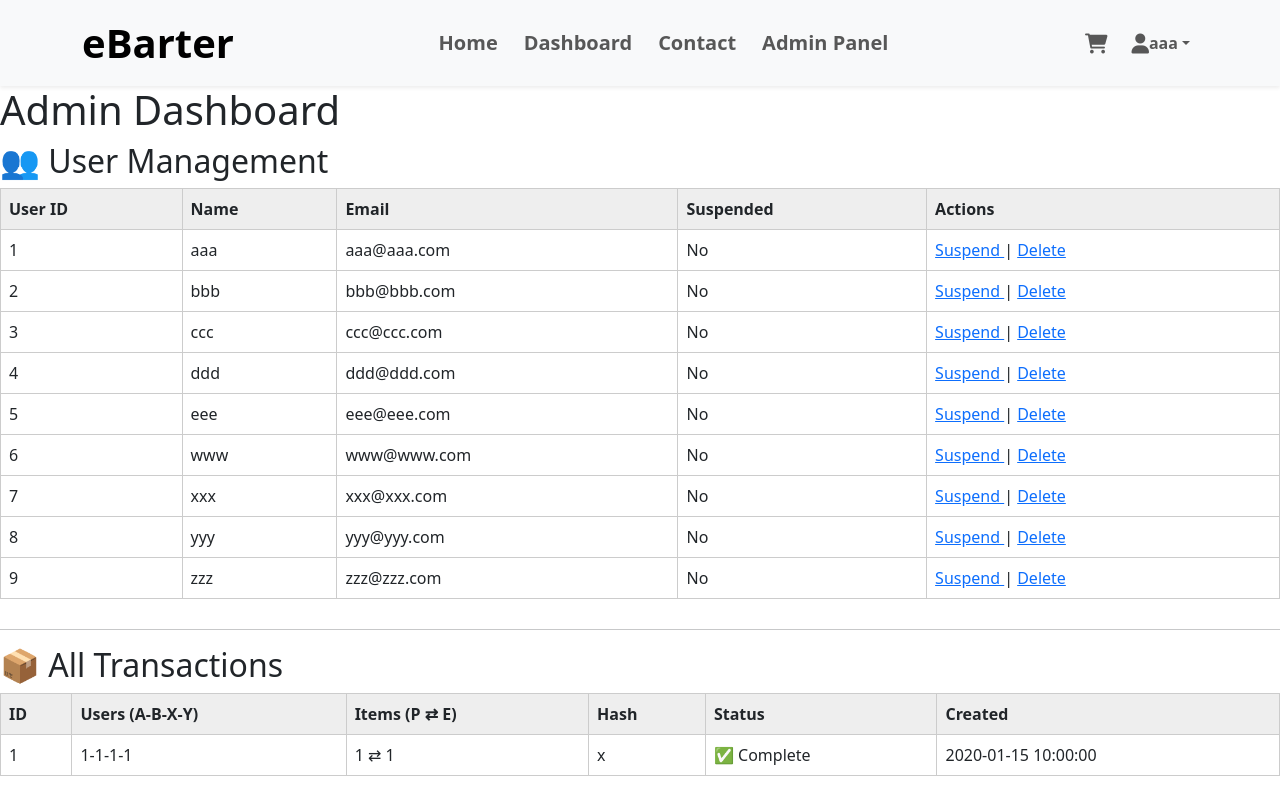
After one commit to AtonPomans/cs360_BarterDB, a PHP site: page /dashboard/admin_dashboard.php in a window 1280 px wide. The commit adds this page. Run offline with PHP 8.4, Linux system fonts and the light colour scheme; a user stored in the database is signed in; data comes from the database, SQL or seed files in the repository; both versions use the stored data as it was after the commit; tables that the repository leaves empty hold one stand-in row (values such as "Sample post").

Commit message:
Admin Panel Added

```diff
--- a/includes/header.php
+++ b/includes/header.php
@@ -1,16 +1,18 @@
-
 <?php
-session_start();
+if (session_status() !== PHP_SESSION_ACTIVE) {
+    session_start();
+}
 $loggedIn = isset($_SESSION['user_id']);
 $user_name = null;
+$isAdmin = false;
 
 if ($loggedIn) {
     include $_SERVER['DOCUMENT_ROOT'] . "/../config/database.php";
 
-    $stmt = $conn->prepare("SELECT name FROM users WHERE user_id = ?");
+    $stmt = $conn->prepare("SELECT name, is_admin FROM users WHERE user_id = ?");
     $stmt->bind_param("i", $_SESSION['user_id']);
     $stmt->execute();
-    $stmt->bind_result($user_name);
+    $stmt->bind_result($user_name, $isAdmin);
     $stmt->fetch();
     $stmt->close();
 }
@@ -54,6 +56,14 @@ if ($loggedIn) {
                     <li class="nav-item">
                         <a class="nav-link <?php echo ($activePage === 'Contact') ? 'active' : ''; ?>" href="/contact.php">Contact</a>
                     </li>
+                    <?php if ($isAdmin): ?>
+                        <li class="nav-item">
+                            <a class="nav-link <?php echo ($activePage === 'Admin') ? 'active' : ''; ?>" href="/dashboard/admin_dashboard.php">
+                                Admin Panel
+                            </a>
+                        </li>
+                    <?php endif; ?>
+
                 </ul>
 
                 <!-- Right Side Icons -->
--- /dev/null
+++ b/public/dashboard/admin_dashboard.php
@@ -0,0 +1,171 @@
+<?php
+session_start();
+$activePage = 'Admin Dashboard';
+
+include $_SERVER['DOCUMENT_ROOT'] . "/../config/database.php";
+
+// Admin access check
+if (!isset($_SESSION['user_id'])) {
+    header("Location: /auth/login.php");
+    exit();
+}
+
+// Verify admin status
+$stmt = $conn->prepare("SELECT is_admin FROM users WHERE user_id = ?");
+$stmt->bind_param("i", $_SESSION['user_id']);
+$stmt->execute();
+$stmt->bind_result($is_admin);
+$stmt->fetch();
+$stmt->close();
+
+if (!$is_admin) {
+    header("Location: /dashboard/dashboard.php");
+    exit();
+}
+
+// Handle suspend/unsuspend toggle
+if (isset($_GET['toggle_suspend'])) {
+    $uid = intval($_GET['toggle_suspend']);
+    $conn->query("UPDATE users SET is_suspended = IFNULL(1 - is_suspended, 1) WHERE user_id = $uid");
+    header("Location: admin_dashboard.php");
+    exit();
+}
+
+// Handle delete
+if ($_SERVER['REQUEST_METHOD'] === 'POST' && isset($_POST['delete_user_id'])) {
+    $uid = intval($_POST['delete_user_id']);
+    $conn->query("DELETE FROM users WHERE user_id = $uid");
+    header("Location: admin_dashboard.php");
+    exit();
+}
+
+$conn->query("ALTER TABLE users ADD COLUMN IF NOT EXISTS is_suspended BOOLEAN DEFAULT 0");
+
+include $_SERVER['DOCUMENT_ROOT'] . "/../includes/header.php";
+?>
+
+<!DOCTYPE html>
+<html>
+<head>
+    <title>Admin Dashboard</title>
+    <style>
+        table { width: 100%; border-collapse: collapse; margin-bottom: 30px; }
+        th, td { border: 1px solid #ccc; padding: 8px; text-align: left; }
+        th { cursor: pointer; background: #eee; }
+    </style>
+    <script>
+        function sortTable(n, tableID) {
+            var table = document.getElementById(tableID), switching = true, dir = "asc", switchcount = 0;
+
+            while (switching) {
+                switching = false;
+                var rows = table.rows;
+
+                for (var i = 1; i < (rows.length - 1); i++) {
+                    var x = rows[i].getElementsByTagName("TD")[n];
+                    var y = rows[i + 1].getElementsByTagName("TD")[n];
+                    var shouldSwitch = false;
+
+                    if (dir === "asc" && x.innerHTML.toLowerCase() > y.innerHTML.toLowerCase()) {
+                        shouldSwitch = true;
+                        break;
+                    } else if (dir === "desc" && x.innerHTML.toLowerCase() < y.innerHTML.toLowerCase()) {
+                        shouldSwitch = true;
+                        break;
+                    }
+                }
+
+                if (shouldSwitch) {
+                    rows[i].parentNode.insertBefore(rows[i + 1], rows[i]);
+                    switching = true;
+                    switchcount++;
+                } else if (switchcount === 0 && dir === "asc") {
+                    dir = "desc";
+                    switching = true;
+                }
+            }
+        }
+
+        function confirmDelete(uid) {
+            if (confirm("Are you sure you want to delete user ID " + uid + "?")) {
+                document.getElementById('delete_user_id').value = uid;
+                document.getElementById('deleteForm').submit();
+            }
+        }
+    </script>
+</head>
+<body>
+
+<h1>Admin Dashboard</h1>
+
+<h2>👥 User Management</h2>
+<table id="userTable">
+    <thead>
+        <tr>
+            <th onclick="sortTable(0, 'userTable')">User ID</th>
+            <th onclick="sortTable(1, 'userTable')">Name</th>
+            <th onclick="sortTable(2, 'userTable')">Email</th>
+            <th onclick="sortTable(3, 'userTable')">Suspended</th>
+            <th>Actions</th>
+        </tr>
+    </thead>
+    <tbody>
+        <?php
+        $users = $conn->query("SELECT user_id, name, email, is_suspended FROM users ORDER BY user_id");
+        while ($u = $users->fetch_assoc()):
+        ?>
+        <tr>
+            <td><?= $u['user_id'] ?></td>
+            <td><?= htmlspecialchars($u['name']) ?></td>
+            <td><?= htmlspecialchars($u['email']) ?></td>
+            <td><?= $u['is_suspended'] ? 'Yes' : 'No' ?></td>
+            <td>
+                <a href="?toggle_suspend=<?= $u['user_id'] ?>">
+                    <?= $u['is_suspended'] ? 'Unsuspend' : 'Suspend' ?>
+                </a> |
+                <a href="javascript:void(0);" onclick="confirmDelete(<?= $u['user_id'] ?>)">Delete</a>
+            </td>
+        </tr>
+        <?php endwhile; ?>
+    </tbody>
+</table>
+
+<form id="deleteForm" method="POST" style="display: none;">
+    <input type="hidden" id="delete_user_id" name="delete_user_id">
+</form>
+
+<hr>
+
+<h2>📦 All Transactions</h2>
+<table id="txTable">
+    <thead>
+        <tr>
+            <th onclick="sortTable(0, 'txTable')">ID</th>
+            <th onclick="sortTable(1, 'txTable')">Users (A-B-X-Y)</th>
+            <th onclick="sortTable(2, 'txTable')">Items (P ⇄ E)</th>
+            <th onclick="sortTable(3, 'txTable')">Hash</th>
+            <th onclick="sortTable(4, 'txTable')">Status</th>
+            <th onclick="sortTable(5, 'txTable')">Created</th>
+        </tr>
+    </thead>
+    <tbody>
+        <?php
+        $txs = $conn->query("SELECT * FROM transactions ORDER BY created_at DESC");
+        while ($t = $txs->fetch_assoc()):
+        ?>
+        <tr>
+            <td><?= $t['transaction_id'] ?></td>
+            <td><?= "{$t['user_a_id']}-{$t['user_b_id']}-{$t['user_x_id']}-{$t['user_y_id']}" ?></td>
+            <td><?= "{$t['item1_id']} ⇄ {$t['item2_id']}" ?></td>
+            <td><?= $t['hash_code'] ?></td>
+            <td>
+                <?= $t['is_complete'] ? "✅ Complete" : ($t['e_sent'] ? "🔐 Awaiting Y" : "⏳ Awaiting B") ?>
+            </td>
+            <td><?= $t['created_at'] ?></td>
+        </tr>
+        <?php endwhile; ?>
+    </tbody>
+</table>
+
+</body>
+</html>
```
Also changed, not shown: public/auth/login.php (+8 -4 lines), public/index.php (+6 -4 lines), sql/database_schema.sql (+12 -10 lines).
